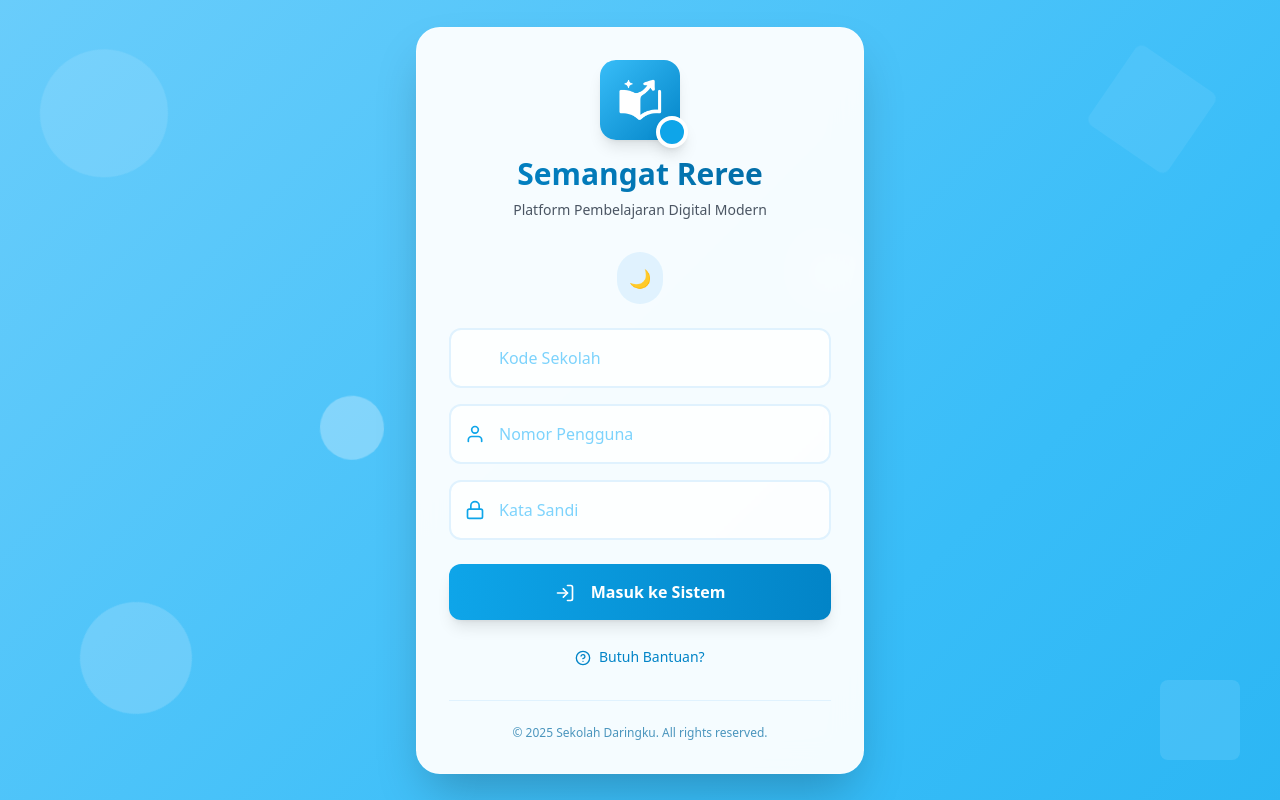
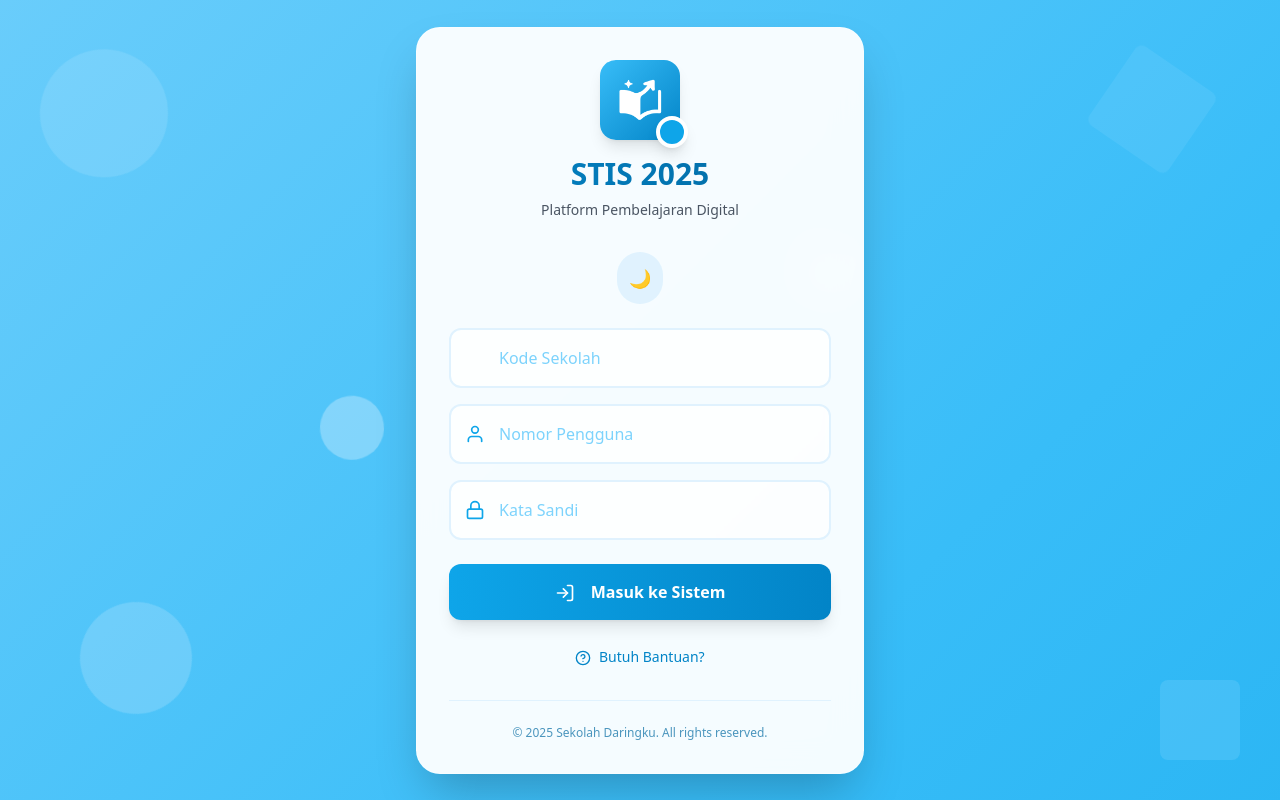
Before and after one commit to Restiana22/Project-STIS, a plain HTML site: page pages/login.html in a window 1280 px wide. Drawn offline with nearby package versions, Linux system fonts and the light colour scheme.

Commit message:
update 31 des

```diff
--- a/pages/login.html
+++ b/pages/login.html
@@ -100,9 +100,9 @@
           </div>
         </div>
         <h1 class="text-3xl font-bold bg-gradient-to-r from-primary-600 to-primary-700 bg-clip-text text-transparent mb-2">
-          Semangat Reree
+          STIS 2025
         </h1>
-        <p class="text-gray-600 dark:text-gray-300 text-sm">Platform Pembelajaran Digital Modern</p>
+        <p class="text-gray-600 dark:text-gray-300 text-sm">Platform Pembelajaran Digital</p>
       </div>
 
       <!-- Dark Mode Toggle -->
```
